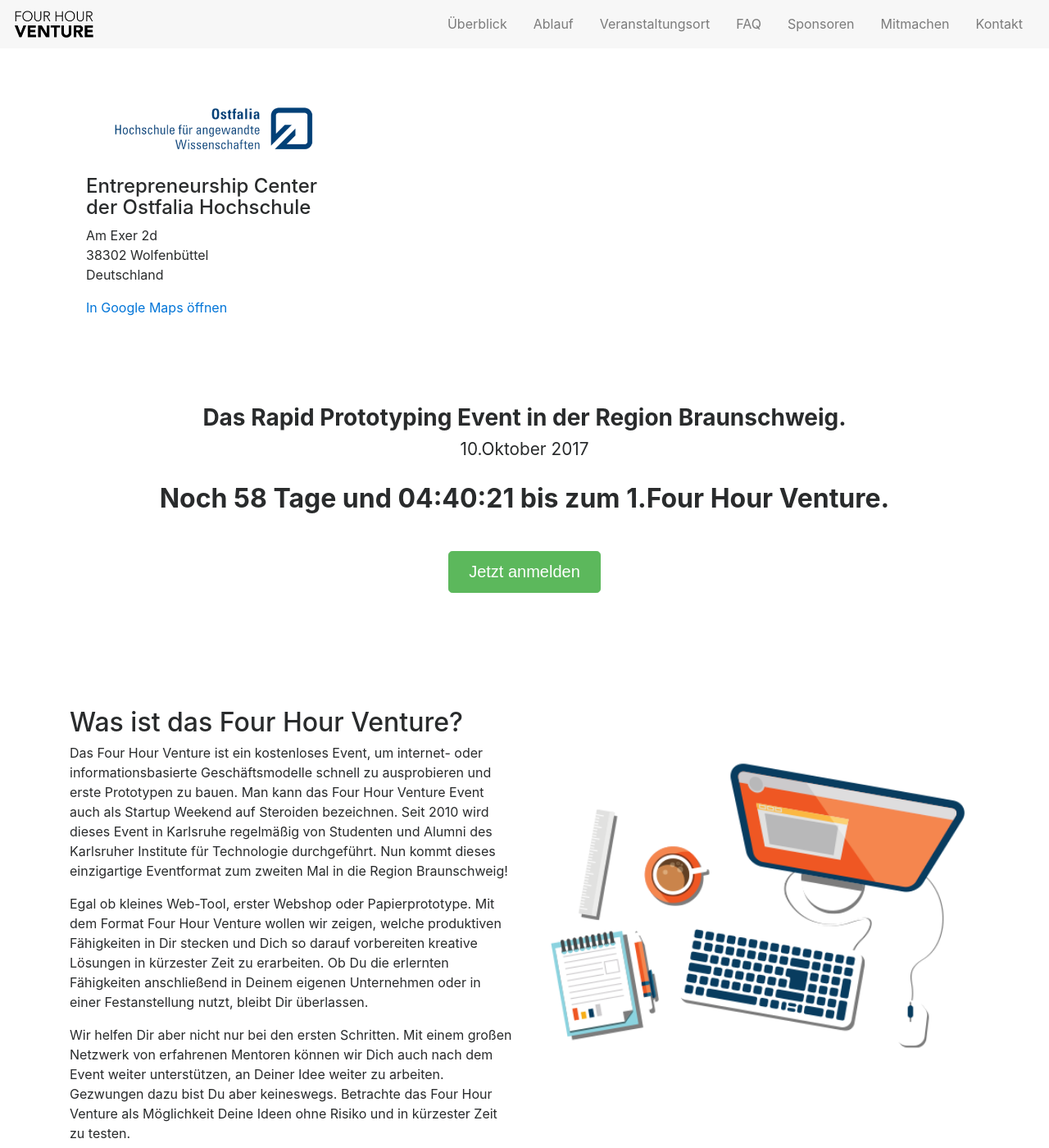
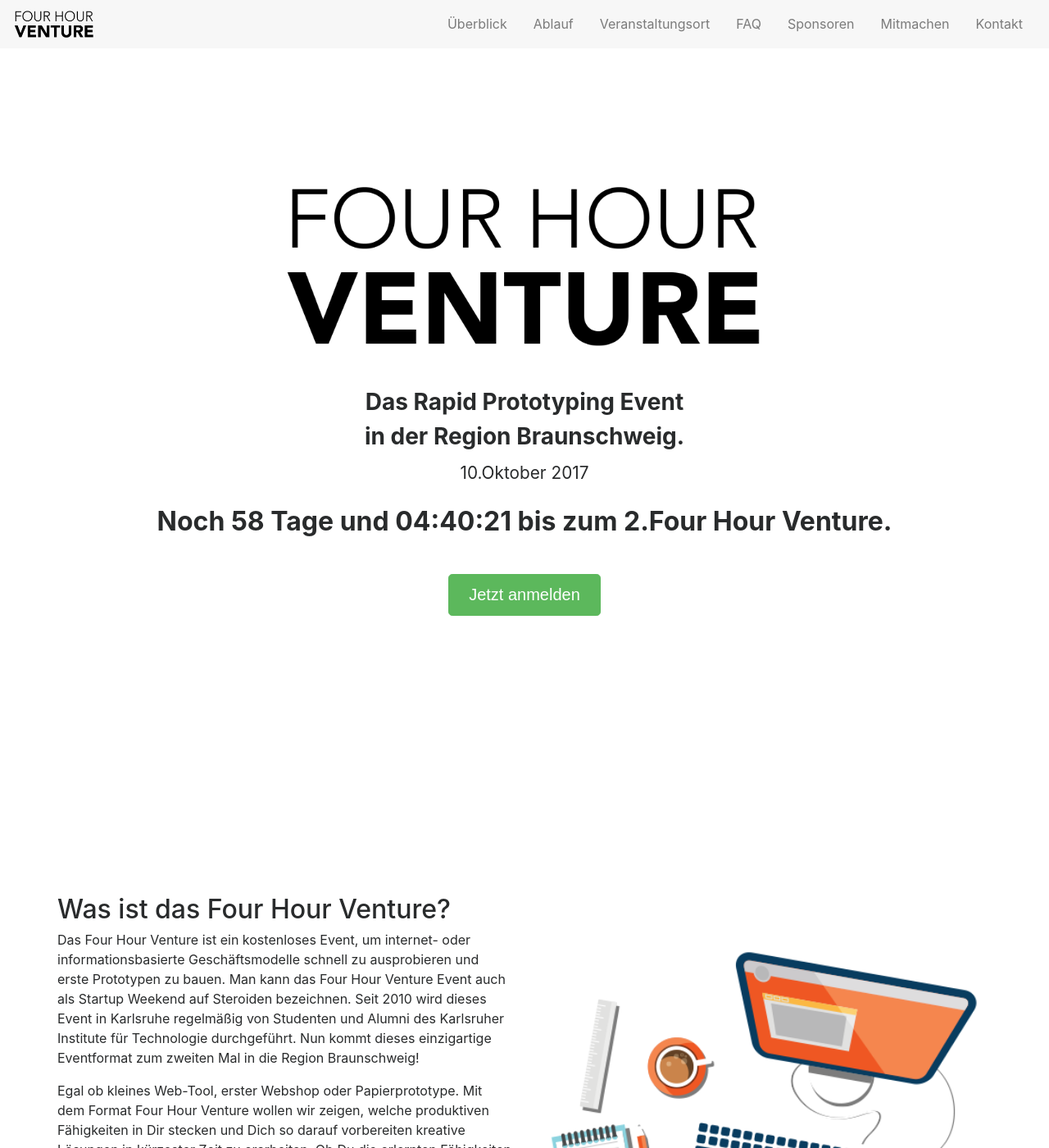
Before and after one commit to Menux/4-Hour-Venture, a Jekyll site: the page built from index.html, in a window 1280 px wide and 1400 px high. Shown: the whole window at 82% size. Built offline with Jekyll 4.4.1, drawn with Linux system fonts in a browser that asks for light colours; nearby versions of some CDN libraries; a style sheet for code colours, icons or effects is not loaded; some of the changed text lies outside the part shown.

Commit message:
Fix little bugs

```diff
--- a/_layouts/default_with_links.html
+++ b/_layouts/default_with_links.html
@@ -38,6 +38,9 @@
 </head>
 
 <body onload="loadScript()">
+
+  <!-- Spcacer -->
+  <div style="margin: 200px 0 0 0;"></div>
 
     <nav class="navbar navbar-toggleable-md navbar-light bg-faded fixed-top">
         <button class="navbar-toggler navbar-toggler-right" type="button" data-toggle="collapse" data-target="#navbarSupportedContent" aria-controls="navbarSupportedContent" aria-expanded="false" aria-label="Toggle navigation">
--- a/assets/css/main.css
+++ b/assets/css/main.css
@@ -5,6 +5,18 @@
   .lead {
     font-weight: 200;
   }
+}
+
+#start-header,
+#about,
+#schedule,
+#wrapperMaps,
+#faq,
+#sponsors,
+#participants,
+#projects,
+#contact{
+  padding: 100px 0;
 }
 
 // Startscreen
@@ -34,6 +46,15 @@
 
 #start-into h1{
   text-align: center;
+}
+
+#start-into h3{
+  line-height: 150%;
+}
+
+#start-into img{
+  padding: 40px 0 40px 0;
+  max-width: 600px;
 }
 
 #countdown{
@@ -107,12 +128,25 @@
   position: static;
 }
 
+#wrapper { position: relative; }
 #over_map {
   position: absolute;
-  top: 80px;
-  left: 0;
+  top: 100px;
+  left: 10px;
   z-index: 99;
   width: 100%;
+
+}
+
+
+.location-card {
+    background: #fff;
+    box-shadow: 0px 10px 30px rgba(0,0,0,0.4);
+    margin-bottom: 50px;
+    float: left;
+    width: 100%;
+    position: relative;
+    z-index: 9999;
 }
 
 #map{
--- a/assets/js/script.js
+++ b/assets/js/script.js
@@ -26,7 +26,7 @@ $(function() {
         } else if (event.elapsed) {
             $(this).text(event.strftime('Das Event läuft grade auf hochtouren.'));
         } else {
-            $(this).text(event.strftime('Noch %D Tage und %H:%M:%S bis zum 1.Four Hour Venture.'));
+            $(this).text(event.strftime('Noch %D Tage und %H:%M:%S bis zum 2.Four Hour Venture.'));
         }
     });
 
--- a/datenschutz.html
+++ b/datenschutz.html
@@ -1,5 +1,5 @@
 ---
-layout: default_with_links
+layout: default
 ---
 
 <div style="padding: 120px 0 0 0;">
--- a/index.html
+++ b/index.html
@@ -4,8 +4,8 @@ layout: default
 <div id="start-header">
     <div class="container">
         <div id="start-into">
-            <img src="{{site.baseurl}}/assets/images/logo.png" width="100%" />
-            <h3><strong>Das Rapid Prototyping Event in der Region Braunschweig.</strong></h3>
+            <img src="assets/images/header-logo.png" width="100%" />
+            <h3><strong>Das Rapid Prototyping Event <br />in der Region Braunschweig.</strong></h3>
             <p>10.Oktober 2017</p>
             <div id="countdown"></div>
 
@@ -221,11 +221,9 @@ layout: default
     </div>
 </div>
 
-
-<div id="wrapperMaps">
 <div id="location">
+<div id="wrapper">
    <div id="map"></div>
-    </div>
 
    <div id="over_map">
      <div class="container">
@@ -239,6 +237,7 @@ layout: default
                              Am Exer 2d<br> 38302 Wolfenbüttel<br> Deutschland
                          </p>
                          <p><a href="https://goo.gl/maps/k2qrHMw8TTs" target="_blank">In Google Maps öffnen</a></p>
+                     </div>
                  </div>
              </div>
          </div>
```
Also changed, not shown: other parts of index.html (+1 -1 lines). Lines whose indentation alone changed are shown as unchanged.
